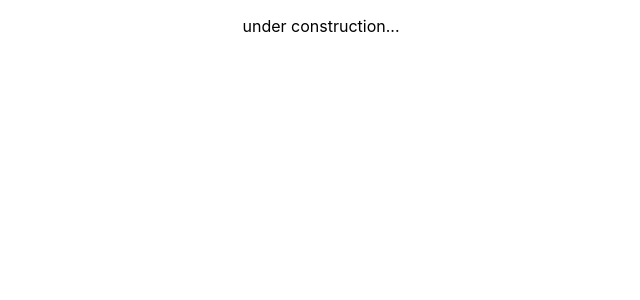
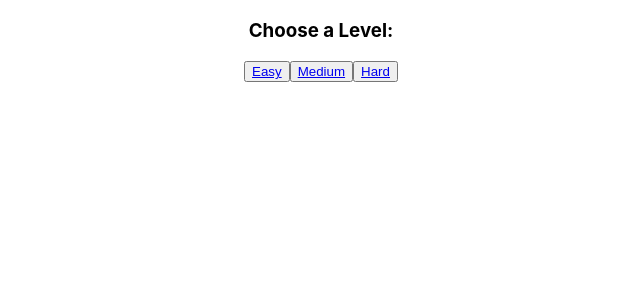
Before and after one commit to ghudachek/HangHuman, a React (Create React App) app in the folder hanghuman/: page /1 in a window 1280 px wide. Shown: the top 300 px of the page, without its empty margins (319-959 px from the left). Built offline with nearby package versions, Linux system fonts and the light colour scheme; no server answers.

Commit message:
getting api data split by levels

```diff
--- a/hanghuman/src/App.js
+++ b/hanghuman/src/App.js
@@ -7,11 +7,13 @@ import Levels from "./components/levels";
 import Header from "./components/header";
 function App() {
   const [data, setData] = useState();
+  const [games, setGames] = useState();
 
   useEffect(() => {
     const getData = async () => {
       const resp = await axios.get(baseURL, config);
-      console.log(resp.data.records);
+      setGames(resp.data.records.map((element) => element.fields));
+      //console.log(resp.data.records);
       setData(resp.data.records);
     };
     getData();
@@ -19,7 +21,10 @@ function App() {
 
   return (
     <div className="App">
-      <Levels />
+      <Header />
+      <Route exact path="/:easy">
+        {games ? <Levels games={games} /> : null}
+      </Route>
     </div>
   );
 }
--- a/hanghuman/src/components/header.jsx
+++ b/hanghuman/src/components/header.jsx
@@ -5,13 +5,13 @@ function Header() {
       <div>
         <h3>Choose a Level:</h3>
         <button>
-          <Link to="/level/easy">Easy</Link>
+          <Link to="/:easy">Easy</Link>
         </button>
         <button>
-          <Link to="/level/medium">Medium</Link>
+          <Link to="/:medium">Medium</Link>
         </button>
         <button>
-          <Link to="/level/hard">Hard</Link>
+          <Link to="/:hard">Hard</Link>
         </button>
       </div>
     </div>
--- a/hanghuman/src/components/levels.jsx
+++ b/hanghuman/src/components/levels.jsx
@@ -1,23 +1,15 @@
-import { baseURL, config } from "../services";
-import axios from "axios";
-import { Link } from "react-router-dom";
-import { useState, useEffect } from "react";
-
-function Levels() {
+import Alphabet from "./alphabet";
+import { useParams } from "react-router-dom";
+function Levels(props) {
   let hard = [];
   let med = [];
   let easy = [];
-  let games = [];
-
-  useEffect(() => {
-    const getLevels = async () => {
-      const resp = await axios.get(baseURL, config);
-      games = resp.data.records.map((element) => element.fields);
-      //console.log(games);
-      function placeGames() {
-        if (games !== []) {
-          console.log(games);
-          games.map((ele) => {
+  let guess = "";
+  const params = useParams();
+  let key = Object.keys(params);
+  console.log(key);
+  //console.log(props.games);
+  props.games.map((ele) => {
     if (ele.level.toString("") === "easy") {
       return easy.push(ele);
     } else if (ele.level.toString("") === "medium") {
@@ -26,16 +18,14 @@ function Levels() {
       hard.push(ele);
     }
   });
+  for (let i = 0; i < easy[0].word.length; i++) {
+    guess += "___  ";
   }
-      }
-      placeGames();
-    };
-    getLevels();
-  }, []);
-
   return (
     <div>
-      <p>under construction...</p>
+      <h1>Category: {easy[0].category}</h1>
+      <p>{guess}</p>
+      <Alphabet />
     </div>
   );
 }
```
Lines whose indentation alone changed are shown as unchanged.
